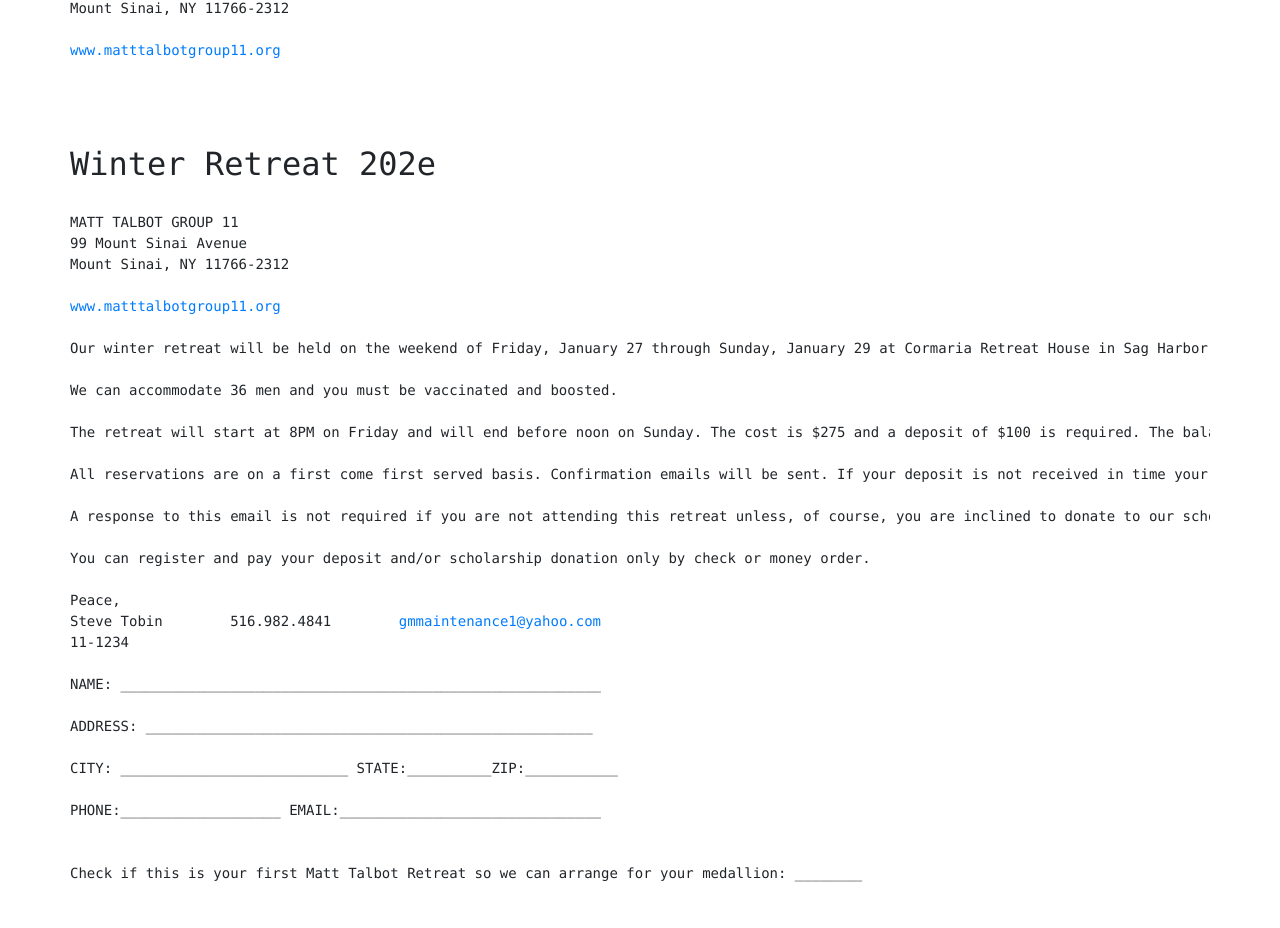
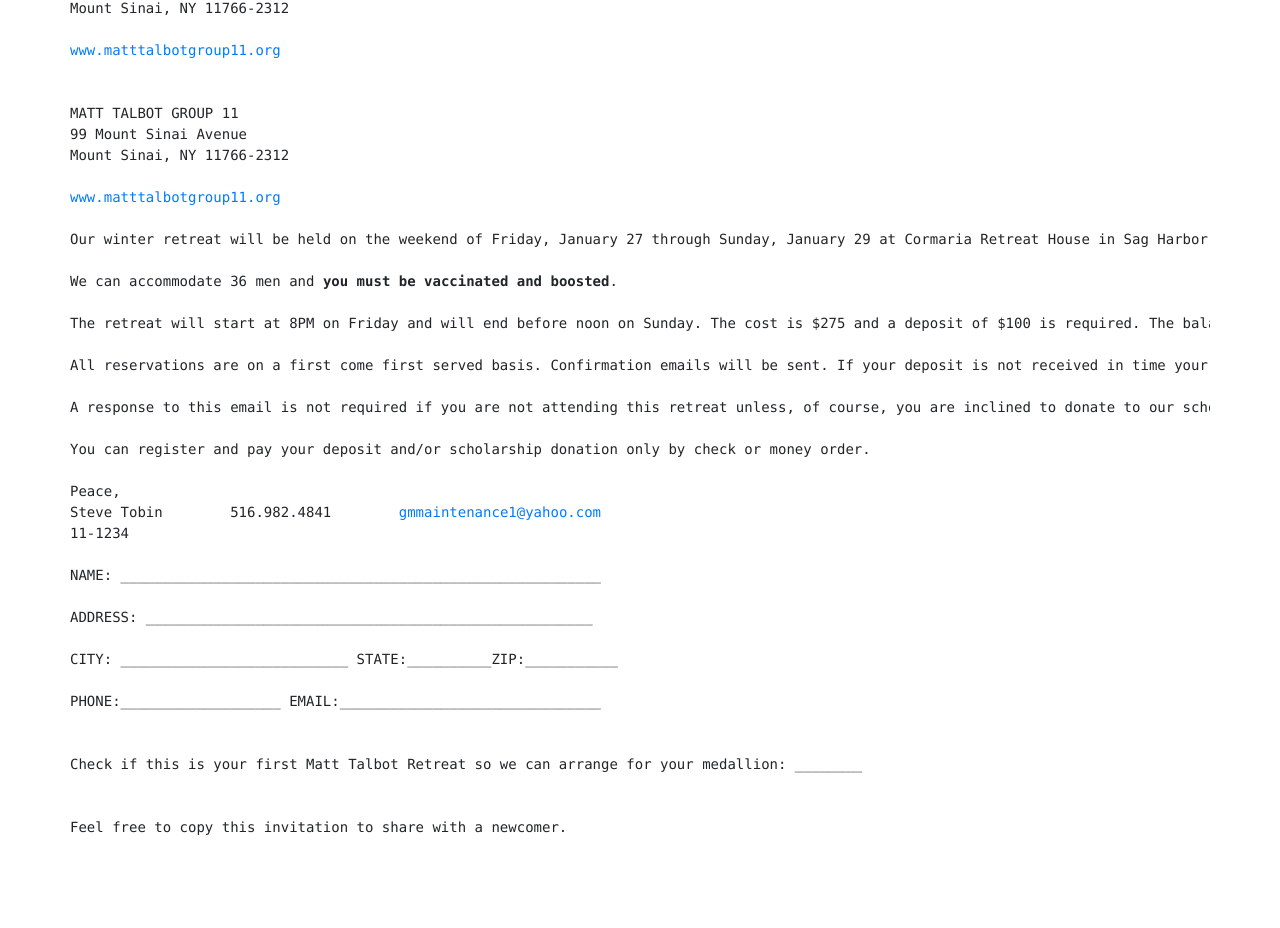
Before and after one commit to matttalbotgroup11/matttalbotgroup.github.io, a plain HTML site: page index.html in a window 1280 px wide. Shown: the part 1034-1962 px from the top of the page. After the commit the page ends 1888 px from the top, so only its background shows below. Drawn offline with nearby package versions, Linux system fonts and the light colour scheme.

Commit message:
fixed typos

```diff
--- a/index.html
+++ b/index.html
@@ -28,11 +28,6 @@
 <a href="https://www.matttalbotgroup11.org">www.matttalbotgroup11.org</a>
 
 
-
-<!--
-<h2>See you at the Summer Retreat 2020!</h2>
--->
-<h2>Winter Retreat 202e</h2>
 MATT TALBOT GROUP 11
 99 Mount Sinai Avenue
 Mount Sinai, NY 11766-2312
@@ -41,7 +36,7 @@
 
 Our winter retreat will be held on the weekend of Friday, January 27 through Sunday, January 29 at Cormaria Retreat House in Sag Harbor, N.Y.
 
-We can accommodate 36 men and you must be vaccinated and boosted.
+We can accommodate 36 men and <strong>you must be vaccinated and boosted</strong>.
 
 The retreat will start at 8PM on Friday and will end before noon on Sunday. The cost is $275 and a deposit of $100 is required. The balance of $175 will be collected on Friday evening. The deposit is non-refundable unless you cancel at least five days prior to the start of the retreat weekend. If you have a balance with us from the canceled Summer Retreat 2022, that balance will be applied to this retreat's fees. Please contact Steve if you do have a balance and will be attending. Those with a balance will have priority in reserving a place at the retreat.
 
```
